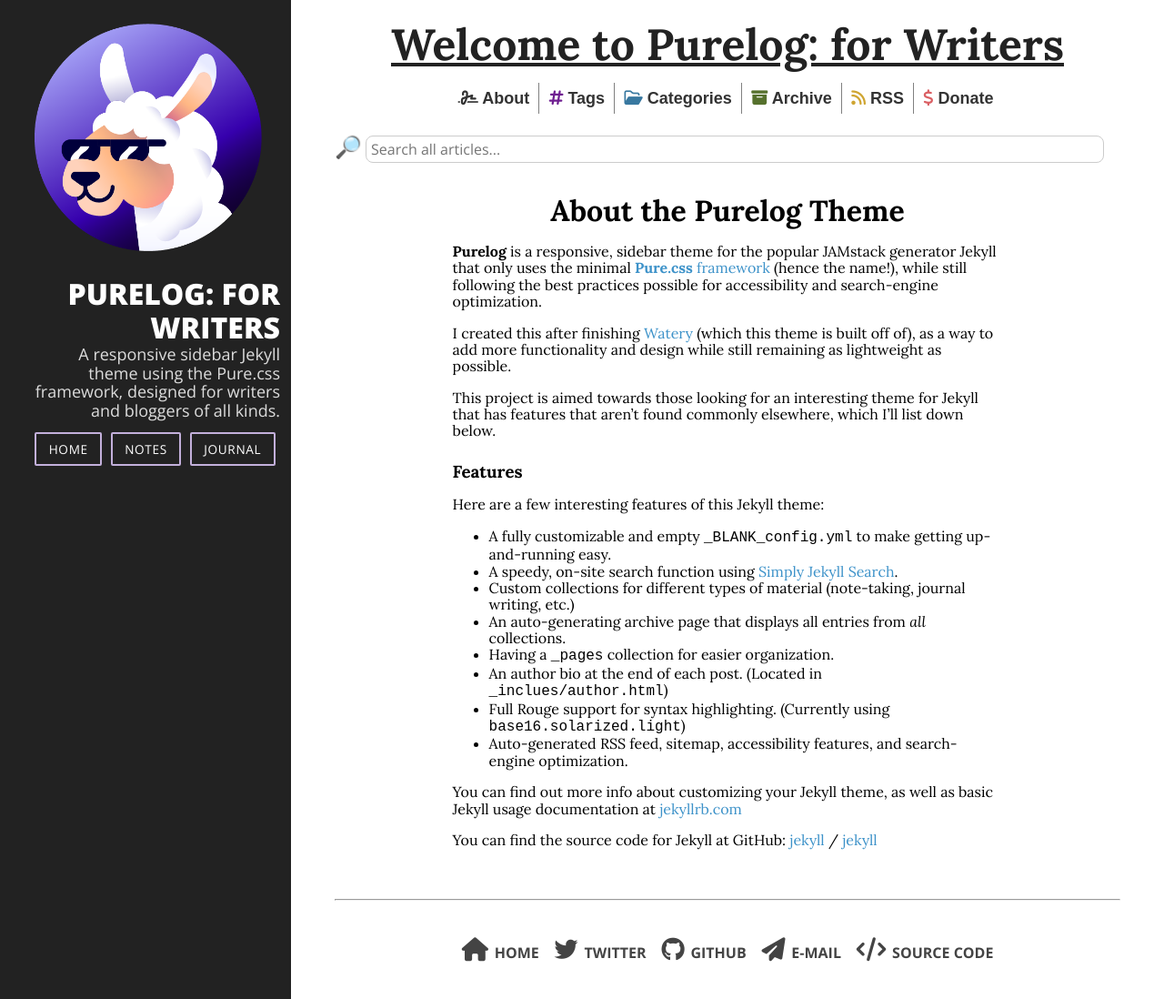
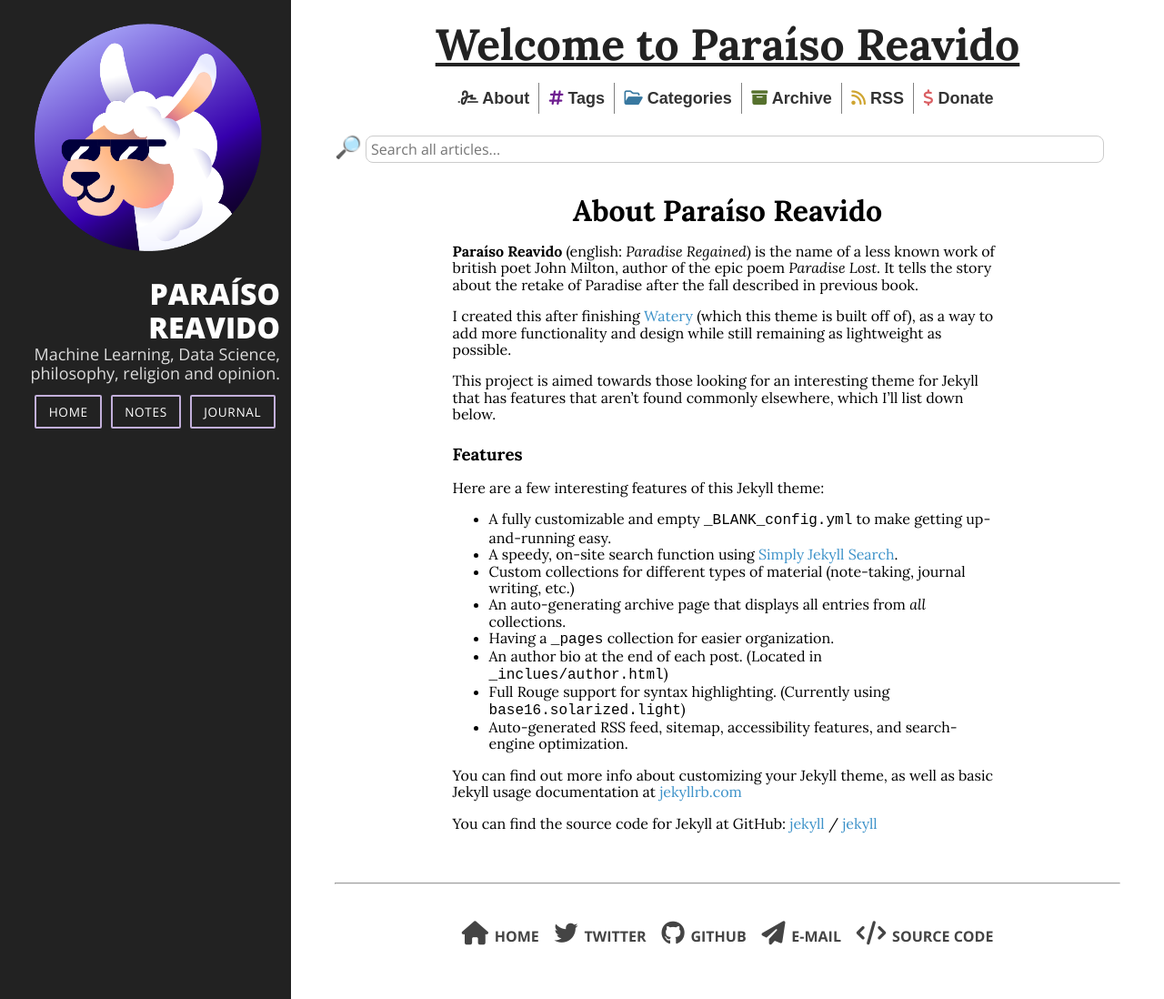
Before and after one commit to paraisoreavido/paraisoreavido.github.io, a Jekyll site: the page built from _pages/about.md, in a window 1280 px wide and 1098 px high. Shown: the whole window at 91% size. Built offline with Jekyll 4.4.1, drawn with Linux system fonts in a browser that asks for light colours; nearby versions of some CDN libraries.

```diff
--- a/_BLANK_config.yml
+++ b/_BLANK_config.yml
@@ -1,4 +1,4 @@
-title:
+title: "teste"
 email:
 description: >- # this means to ignore newlines until "baseurl:"
 
--- a/_config.yml
+++ b/_config.yml
@@ -18,11 +18,10 @@
 # You can create any custom variable you would like, and they will be accessible
 # in the templates via {{ site.myvariable }}.
 
-title: "Purelog: for Writers"
+title: "Paraíso Reavido"
 email: mail@brennanbrown.ca
 description: >- # this means to ignore newlines until "baseurl:"
-  A responsive sidebar Jekyll theme using the Pure.css framework,
-  designed for writers and bloggers of all kinds.
+  Machine Learning, Data Science, philosophy, religion and opinion.
 baseurl: "" # the subpath of your site, e.g. /blog
 url: "https://purelog.netlify.app" # the base hostname & protocol for your site, e.g. http://example.com
 repository: brennanbrown/purelog
@@ -30,6 +29,8 @@ twitter: brennankbrown
 github: brennanbrown
 
 header_image: assets/profile.png
+
+url: "https://paraisoreavido.github.io/"
 
 google_analytics:
 comments: true
--- a/_layouts/post.html
+++ b/_layouts/post.html
@@ -21,3 +21,5 @@ layout: default
 
     <a class="u-url" href="{{ page.url | relative_url }}" hidden></a>
 </article>
+
+{% include welcomments/comments.html website_id = "pbbh1mFSomQePxAi57t9vKmWt" %}
--- a/_pages/about.md
+++ b/_pages/about.md
@@ -1,10 +1,10 @@
 ---
 layout: page
-title: About the Purelog Theme
+title: About Paraíso Reavido
 permalink: /about/
 ---
 
-**Purelog** is a responsive, sidebar theme for the popular JAMstack generator Jekyll that only uses the minimal [**Pure.css** framework](https://github.com/pure-css/pure) (hence the name!), while still following the best practices possible for accessibility and search-engine optimization.
+**Paraíso Reavido** (english: *Paradise Regained*) is the name of a less known work of british poet John Milton, author of the epic poem *Paradise Lost*. It tells the story about the retake of Paradise after the fall described in previous book.
 
 I created this after finishing [Watery](https://github.com/brennanbrown/watery) (which this theme is built off of), as a way to add more functionality and design while still remaining as lightweight as possible.
 
```
